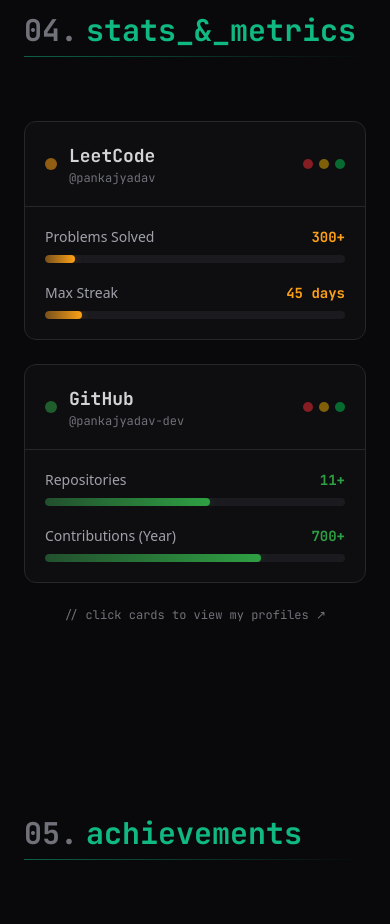
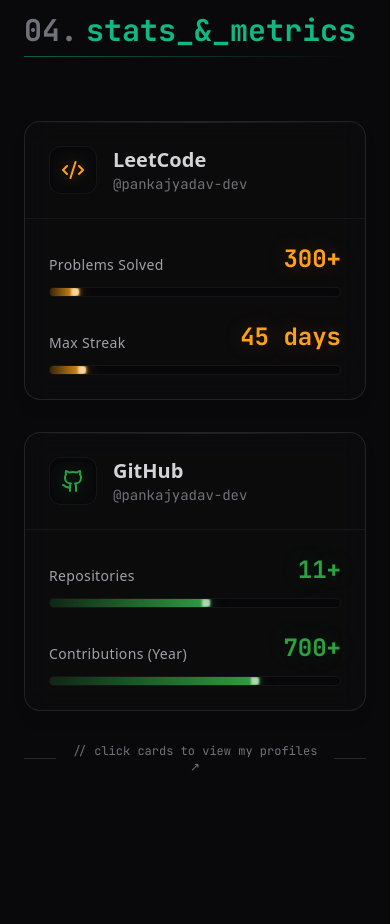
Before and after one commit to pankajyadav-dev/portfolio, a Next.js app: page / in a window 390 px wide. Shown: the part 5360-6284 px from the top of the page. Built offline with nearby package versions, Linux system fonts and the light colour scheme.

Commit message:
added the initial animation and update the cp stats

```diff
--- a/src/app/layout.tsx
+++ b/src/app/layout.tsx
@@ -1,6 +1,7 @@
 import type { Metadata } from "next";
 import { Inter, JetBrains_Mono } from "next/font/google";
 import GlobalBackground from "@/components/GlobalBackground";
+import SplashScreen from "@/components/SplashScreen";
 import "./globals.css";
 
 const inter = Inter({
@@ -47,6 +48,7 @@
       <body
         className={`${inter.variable} ${jetbrainsMono.variable} antialiased bg-[#09090B] text-[#D4D4D8] relative`}
       >
+        <SplashScreen />
         <GlobalBackground />
         <div className="noise-overlay" />
         <div className="relative z-10 w-full h-full overflow-x-hidden">
--- a/src/components/CPStats.tsx
+++ b/src/components/CPStats.tsx
@@ -1,10 +1,12 @@
 "use client";
 
 import { motion } from "framer-motion";
+import { Github, Code2, ExternalLink } from "lucide-react";
 
 interface StatCardProps {
   platform: string;
   handle: string;
+  icon: React.ElementType;
   stats: { label: string; value: string; max?: number; current?: number }[];
   color: string;
   url: string;
@@ -13,7 +15,8 @@
 const statCards: StatCardProps[] = [
   {
     platform: "LeetCode",
-    handle: "@pankajyadav",
+    handle: "@pankajyadav-dev",
+    icon: Code2,
     color: "#FFA116",
     url: "https://leetcode.com/pankajyadav-dev",
     stats: [
@@ -24,6 +27,7 @@
   {
     platform: "GitHub",
     handle: "@pankajyadav-dev",
+    icon: Github,
     color: "#2ea043", // GitHub green
     url: "https://github.com/pankajyadav-dev",
     stats: [
@@ -44,18 +48,20 @@
 }) {
   const percent = Math.min((current / max) * 100, 100);
   return (
-    <div className="w-full h-2 rounded-full bg-[#1a1a1f] overflow-hidden">
+    <div className="w-full h-2.5 rounded-full bg-background/60 overflow-hidden relative border border-white/5 shadow-inner">
       <motion.div
         initial={{ width: 0 }}
         whileInView={{ width: `${percent}%` }}
         viewport={{ once: true }}
-        transition={{ duration: 1.2, ease: "easeOut" }}
-        className="h-full rounded-full"
+        transition={{ duration: 1.5, ease: "easeOut", delay: 0.2 }}
+        className="h-full rounded-full relative"
         style={{
-          background: `linear-gradient(90deg, ${color}66, ${color})`,
-          boxShadow: `0 0 10px ${color}40`,
+          background: `linear-gradient(90deg, ${color}33, ${color})`,
+          boxShadow: `0 0 15px ${color}80, 0 0 5px ${color}`,
         }}
-      />
+      >
+        <div className="absolute right-0 top-0 bottom-0 w-2 bg-white/60 blur-[1px]" />
+      </motion.div>
     </div>
   );
 }
@@ -70,16 +76,18 @@
           whileInView={{ opacity: 1, y: 0 }}
           viewport={{ once: true, margin: "-100px" }}
           transition={{ duration: 0.6 }}
-          className="mb-16"
+          className="mb-16 flex items-center justify-between"
         >
-          <h2 className="text-3xl sm:text-4xl font-bold font-mono text-accent mb-2">
-            <span className="text-muted mr-2">04.</span>stats_&_metrics
-          </h2>
-          <div className="h-px bg-gradient-to-r from-accent/50 to-transparent max-w-md" />
+          <div>
+            <h2 className="text-3xl sm:text-4xl font-bold font-mono text-accent mb-2">
+              <span className="text-muted mr-2">04.</span>stats_&_metrics
+            </h2>
+            <div className="h-px bg-gradient-to-r from-accent/50 to-transparent max-w-md" />
+          </div>
         </motion.div>
 
         {/* Stat Cards Grid */}
-        <div className="grid md:grid-cols-2 gap-6">
+        <div className="grid md:grid-cols-2 gap-8">
           {statCards.map((card, cardIdx) => (
             <motion.a
               key={card.platform}
@@ -90,40 +98,43 @@
               whileInView={{ opacity: 1, y: 0 }}
               viewport={{ once: true, margin: "-50px" }}
               transition={{ duration: 0.5, delay: cardIdx * 0.15 }}
-              className="group relative rounded-xl border border-border bg-card/50 overflow-hidden hover:border-accent/40 transition-all duration-300 block"
+              style={{ "--hover-color": `${card.color}40` } as React.CSSProperties}
+              className="group relative rounded-2xl border border-white/10 bg-card/20 backdrop-blur-md overflow-hidden hover:border-white/20 transition-all duration-500 block hover:-translate-y-1 shadow-lg hover:shadow-[0_0_40px_-10px_var(--hover-color)]"
             >
+              {/* Background Gradient Glow */}
+              <div
+                className="absolute inset-0 opacity-0 group-hover:opacity-10 transition-opacity duration-500 pointer-events-none"
+                style={{ background: `radial-gradient(circle at top right, ${card.color}, transparent 60%)` }}
+              />
+
+              {/* Top Highlight Line */}
+              <div className="absolute inset-x-0 h-px top-0 bg-gradient-to-r from-transparent via-white/10 to-transparent group-hover:via-white/20 transition-all duration-500" />
+
               {/* Dashboard Header */}
-              <div className="flex items-center justify-between p-5 border-b border-border">
-                <div className="flex items-center gap-3">
-                  {/* Status indicator */}
-                  <div
-                    className="w-3 h-3 rounded-full animate-pulse"
-                    style={{ backgroundColor: card.color }}
-                  />
+              <div className="flex items-center justify-between p-6 border-b border-white/5 relative z-10">
+                <div className="flex items-center gap-4">
+                  <div className="w-12 h-12 rounded-xl flex items-center justify-center bg-background/50 border border-white/5 group-hover:scale-110 transition-transform duration-500 shadow-inner group-hover:border-white/10">
+                    <card.icon className="w-6 h-6 drop-shadow-lg" style={{ color: card.color, filter: `drop-shadow(0 0 8px ${card.color}60)` }} />
+                  </div>
                   <div>
-                    <h3 className="font-mono font-bold text-foreground text-lg">
+                    <h3 className="font-bold text-foreground text-xl group-hover:text-white transition-colors flex items-center gap-2">
                       {card.platform}
+                      <ExternalLink className="w-4 h-4 opacity-0 -translate-x-2 group-hover:opacity-100 group-hover:translate-x-0 transition-all duration-300 text-muted group-hover:text-white" />
                     </h3>
-                    <p className="text-xs font-mono text-muted">{card.handle}</p>
+                    <p className="text-sm font-mono text-muted group-hover:text-secondary transition-colors">{card.handle}</p>
                   </div>
-                </div>
-                {/* Terminal dots */}
-                <div className="flex gap-1.5">
-                  <div className="w-2.5 h-2.5 rounded-full bg-red-500/50" />
-                  <div className="w-2.5 h-2.5 rounded-full bg-yellow-500/50" />
-                  <div className="w-2.5 h-2.5 rounded-full bg-green-500/50" />
                 </div>
               </div>
 
               {/* Stats */}
-              <div className="p-5 space-y-5">
+              <div className="p-6 space-y-6 relative z-10">
                 {card.stats.map((stat) => (
-                  <div key={stat.label}>
-                    <div className="flex items-center justify-between mb-2">
-                      <span className="text-sm text-secondary">{stat.label}</span>
+                  <div key={stat.label} className="group/stat">
+                    <div className="flex items-end justify-between mb-3">
+                      <span className="text-sm text-secondary font-medium tracking-wide group-hover/stat:text-white transition-colors">{stat.label}</span>
                       <span
-                        className="text-sm font-mono font-bold"
-                        style={{ color: card.color }}
+                        className="text-2xl font-mono font-bold transition-all duration-300 group-hover/stat:scale-105 origin-right"
+                        style={{ color: card.color, textShadow: `0 0 20px ${card.color}40` }}
                       >
                         {stat.value}
                       </span>
@@ -148,9 +159,13 @@
           whileInView={{ opacity: 1 }}
           viewport={{ once: true }}
           transition={{ delay: 0.6 }}
-          className="text-center text-xs text-muted font-mono mt-6"
+          className="text-center text-xs text-muted font-mono mt-8 group flex justify-center items-center gap-2"
         >
-          {"// click cards to view my profiles ↗"}
+          <span className="h-px w-8 bg-border"></span>
+          <span className="group-hover:text-accent transition-colors duration-300">
+            {"// click cards to view my profiles ↗"}
+          </span>
+          <span className="h-px w-8 bg-border"></span>
         </motion.p>
       </div>
     </section>
--- a/src/components/Navbar.tsx
+++ b/src/components/Navbar.tsx
@@ -14,42 +14,53 @@
   { label: "Contact", href: "#contact" },
 ];
 
+// Extracted outside to prevent recalculating on every scroll
+const sectionIds = navLinks.map((l) => l.href.slice(1));
+
 export default function Navbar() {
   const [isScrolled, setIsScrolled] = useState(false);
-  const [activeSection, setActiveSection] = useState("");
+  const [activeSection, setActiveSection] = useState(sectionIds[0]); // Default to first section
   const [mobileOpen, setMobileOpen] = useState(false);
 
   useEffect(() => {
     const onScroll = () => {
       setIsScrolled(window.scrollY > 50);
 
-      const sections = navLinks.map((l) => l.href.slice(1));
-      for (let i = sections.length - 1; i >= 0; i--) {
-        const el = document.getElementById(sections[i]);
+      let currentSection = "";
+      for (let i = sectionIds.length - 1; i >= 0; i--) {
+        const el = document.getElementById(sectionIds[i]);
         if (el && el.getBoundingClientRect().top <= 120) {
-          setActiveSection(sections[i]);
+          currentSection = sectionIds[i];
           break;
         }
+      }
+
+      // Update only if a section is found and it's different from current
+      if (currentSection && currentSection !== activeSection) {
+        setActiveSection(currentSection);
+      } else if (window.scrollY < 100) {
+        // Reset to top section if scrolled all the way up
+        setActiveSection(sectionIds[0]);
       }
     };
 
     window.addEventListener("scroll", onScroll, { passive: true });
+    // Call once on mount to set initial state
+    onScroll();
     return () => window.removeEventListener("scroll", onScroll);
-  }, []);
+  }, [activeSection]);
 
   return (
     <motion.nav
       initial={{ y: -100, opacity: 0 }}
       animate={{ y: 0, opacity: 1 }}
       transition={{ duration: 0.6, ease: "easeOut" }}
-      className={`fixed top-0 left-0 right-0 z-40 transition-all duration-300 ${isScrolled
-        ? "glass shadow-lg shadow-black/20"
-        : "bg-transparent"
+      className={`fixed top-0 left-0 right-0 z-40 transition-all duration-300 ${isScrolled ? "glass shadow-lg shadow-black/20" : "bg-transparent"
         }`}
     >
       <div className="max-w-7xl mx-auto px-6 flex items-center justify-between h-16">
         {/* Logo */}
-        <a href="#" className="flex items-center gap-2 group">
+        <a href="/" className="flex items-center gap-2 group">
           <Terminal className="w-5 h-5 text-accent" />
           <span className="font-mono text-accent font-bold text-lg tracking-tight group-hover:text-accent-bright transition-colors">
             pankaj<span className="text-secondary">@</span>dev
@@ -64,8 +75,8 @@
               key={link.href}
               href={link.href}
               className={`px-3 py-2 rounded-md text-sm font-medium transition-all duration-200 ${activeSection === link.href.slice(1)
-                ? "text-accent bg-glow"
-                : "text-secondary hover:text-accent hover:bg-glow"
+                  ? "text-accent bg-glow"
+                  : "text-secondary hover:text-accent hover:bg-glow"
                 }`}
             >
               {link.label}
@@ -99,8 +110,8 @@
                   href={link.href}
                   onClick={() => setMobileOpen(false)}
                   className={`px-4 py-2.5 rounded-md text-sm font-medium transition-all ${activeSection === link.href.slice(1)
-                    ? "text-accent bg-glow"
-                    : "text-secondary hover:text-accent hover:bg-glow"
+                      ? "text-accent bg-glow"
+                      : "text-secondary hover:text-accent hover:bg-glow"
                     }`}
                 >
                   <span className="font-mono text-muted mr-2">~/</span>
--- /dev/null
+++ b/src/components/SplashScreen.tsx
@@ -0,0 +1,100 @@
+"use client";
+
+import { useState, useEffect } from "react";
+import { motion, AnimatePresence } from "framer-motion";
+import { Terminal } from "lucide-react";
+
+export default function SplashScreen() {
+  const [isVisible, setIsVisible] = useState(true);
+  const [textIndex, setTextIndex] = useState(0);
+
+  const loadingTexts = [""
+  ];
+
+  useEffect(() => {
+    // Cycle through texts
+    const textInterval = setInterval(() => {
+      setTextIndex((prev) => (prev < loadingTexts.length - 1 ? prev + 1 : prev));
+    }, 100); // Change text every 400ms
+
+    // Hide splash screen after a total delay
+    const totalDuration = 1000; // 2.5 seconds
+    const hideTimeout = setTimeout(() => {
+      setIsVisible(false);
+    }, totalDuration);
+
+    // Prevent scrolling while loading
+    document.body.style.overflow = "hidden";
+
+    return () => {
+      clearInterval(textInterval);
+      clearTimeout(hideTimeout);
+      document.body.style.overflow = "auto";
+    };
+  }, []);
+
+  return (
+    <AnimatePresence>
+      {isVisible && (
+        <motion.div
+          initial={{ opacity: 1 }}
+          exit={{ opacity: 0, y: -20 }}
+          transition={{ duration: 0.6, ease: "easeInOut" }}
+          className="fixed inset-0 z-[100] flex flex-col items-center justify-center bg-[#09090b] text-foreground"
+        >
+          {/* Subtle background glow */}
+          <div className="absolute inset-0 flex items-center justify-center pointer-events-none">
+            <div className="w-96 h-96 bg-accent/10 rounded-full blur-[100px] animate-pulse" />
+          </div>
+
+          <motion.div
+            initial={{ opacity: 0, scale: 0.9 }}
+            animate={{ opacity: 1, scale: 1 }}
+            transition={{ duration: 0.5 }}
+            className="relative z-10 flex flex-col items-center gap-6"
+          >
+            {/* Logo animation */}
+            <div className="relative flex items-center justify-center w-20 h-20 rounded-2xl bg-card border border-white/10 shadow-2xl overflow-hidden">
+              <div className="absolute inset-0 bg-gradient-to-tr from-accent/20 to-transparent opacity-50" />
+              <Terminal className="w-10 h-10 text-accent animate-pulse" />
+
+              {/* Scanning line */}
+              <motion.div
+                className="absolute left-0 right-0 h-0.5 bg-accent/50 blur-[1px]"
+                animate={{ top: ["0%", "100%", "0%"] }}
+                transition={{ duration: 1, ease: "linear", repeat: Infinity }}
+              />
+            </div>
+
+            {/* Terminal specific loading text */}
+            <div className="flex flex-col items-center gap-3">
+              <div className="flex items-center gap-2 font-mono text-lg font-semibold tracking-tight">
+                <span className="text-accent">pankaj</span>
+                <span className="text-secondary">@</span>
+                <span>portfolio</span>
+              </div>
+
+              <div className="h-6 flex items-center justify-center font-mono text-sm text-muted">
+                <span className="mr-2 text-accent">{">"}</span>
+                {loadingTexts[textIndex]}
+                <span className="ml-1 animate-cursor-blink text-accent">▋</span>
+              </div>
+            </div>
+
+            {/* Progress Bar */}
+            <div className="w-48 h-1 mt-4 bg-white/10 rounded-full overflow-hidden">
+              <motion.div
+                initial={{ width: "0%" }}
+                animate={{ width: "100%" }}
+                transition={{ duration: 1.2, ease: "easeInOut" }}
+                className="h-full bg-accent relative"
+              >
+                <div className="absolute right-0 top-0 bottom-0 w-4 bg-white/50 blur-[2px]" />
+              </motion.div>
+            </div>
+          </motion.div>
+        </motion.div>
+      )}
+    </AnimatePresence>
+  );
+}
--- a/src/data/projects.ts
+++ b/src/data/projects.ts
@@ -19,7 +19,7 @@
 The core challenge in building IronJudge was securely running arbitrary code without relying on heavy VM hypervisors. It uses Linux-native isolation techniques:
 - **Namespaces (PID, Mount, UTS, NET):** Ensures the running code cannot see other processes on the host, cannot access the host filesystem (chroot), cannot view the hostname, and has no internet access.
 - **Cgroups v2:** Enforces strict limitations on memory consumption and CPU sharing. If a process exceeds its memory limit (e.g., 256MB), it is instantly OOM-killed.
-- **Seccomp BPF (Secure Computing Mode):** A whitelist of allowed system calls is applied to the untrusted process. Any attempt to use dangerous syscalls (like \`execve\`, \`ptrace\`, or \`fork\`) immediately terminates the process with a SIGKILL.
+- **Seccomp BPF (Secure Computing Mode):** A whitelist of allowed system calls is applied to the untrusted process. Any attempt to use dangerous syscalls (like execve, ptrace, or fork) immediately terminates the process with a SIGKILL.
 
 ### Performance
 Because it bypasses the overhead of spinning up entire Docker containers per submission, IronJudge can initialize a sandbox, compile C++, execute the binary, and tear down the environment in under 100 milliseconds.
```
Also changed, not shown: 1 other file (tests, documents, lock files or other folders).
